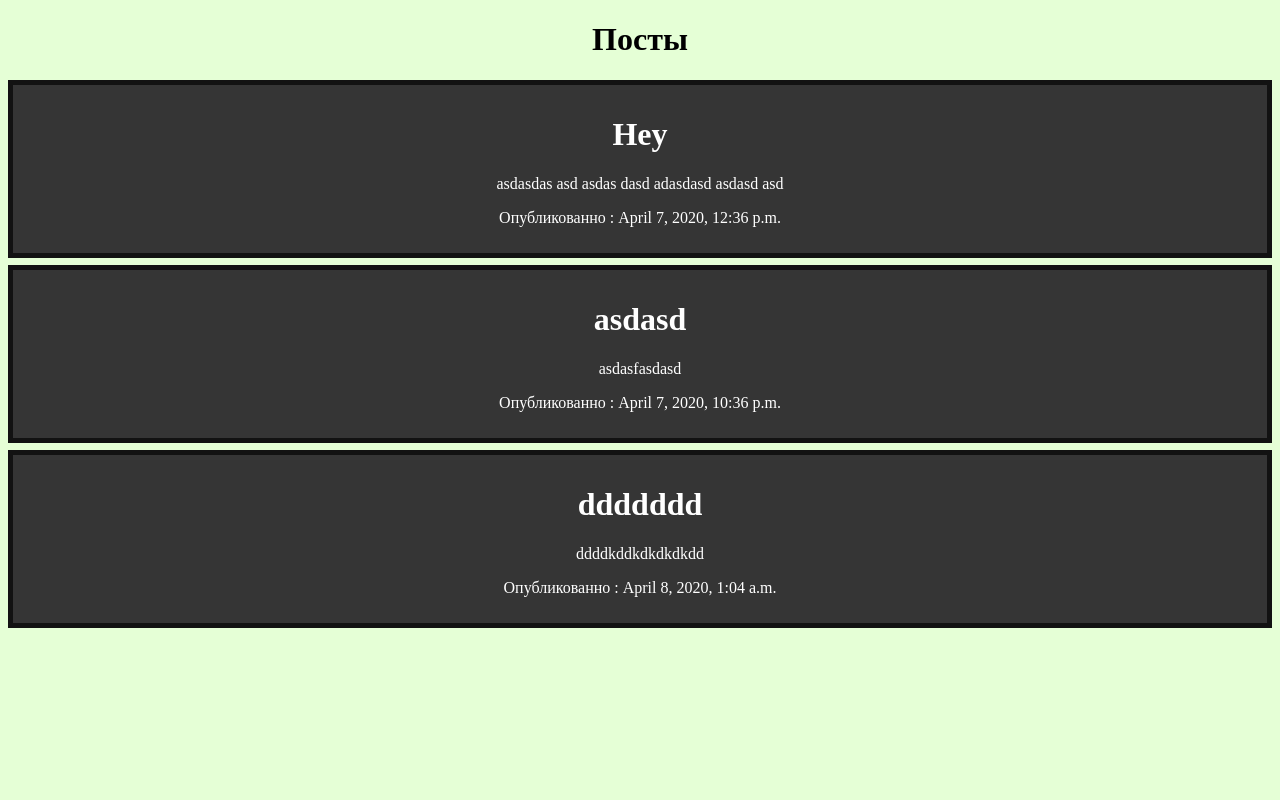
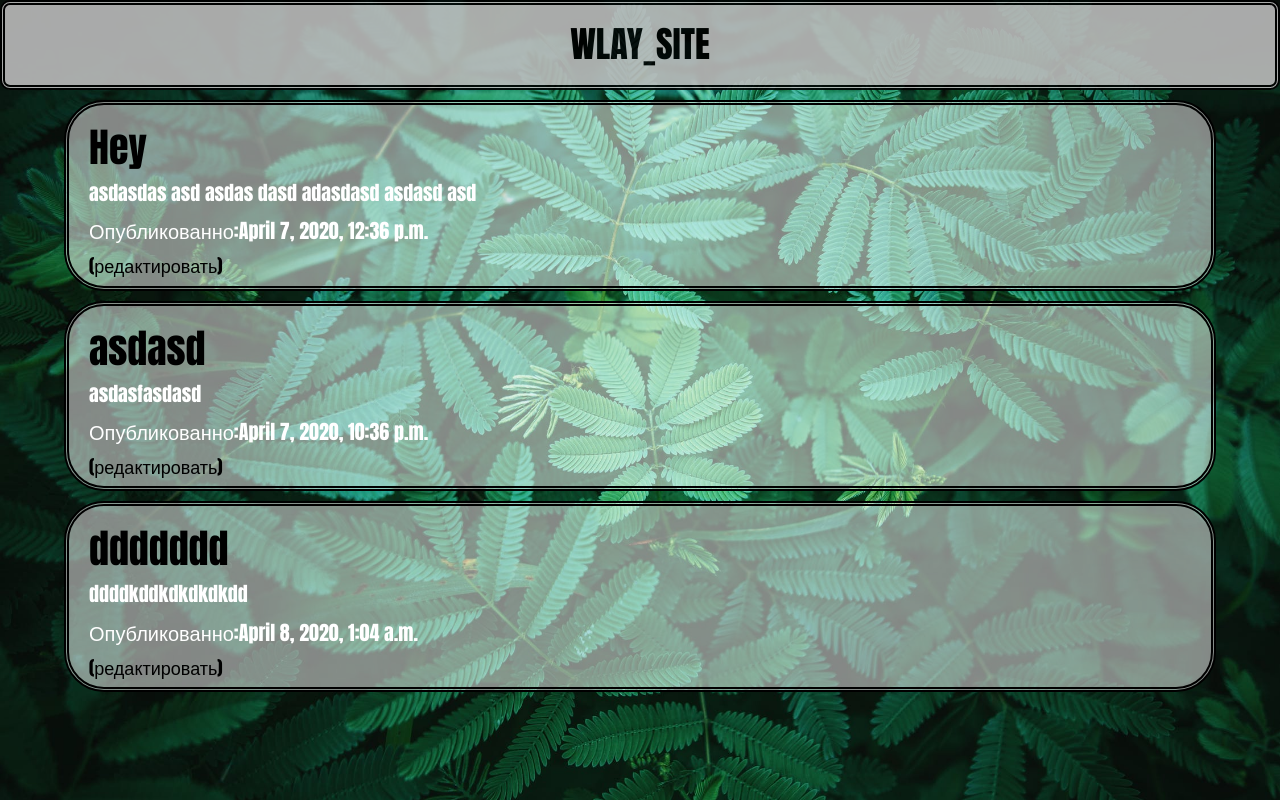
Before and after one commit to wlay-007/blog-app, a Django app: page / in a window 1280 px wide. Run offline with Django 3.2, Linux system fonts and the light colour scheme; data comes from the database, SQL or seed files in the repository; some libraries are stand-ins or nearby versions.

Commit message:
Modified templates to display posts from database.

```diff
--- /dev/null
+++ b/blog/static/blog/style.css
@@ -0,0 +1,46 @@
+* {
+    box-sizing: border-box;
+    padding: 0;
+    margin: 0;
+}
+
+body, html{
+    background-image: url('picture.jpg');
+    background-size: cover;
+    font-size: 62.5%;
+}
+p {
+    color: white;
+}
+
+.name1 {
+    font-family: Impact, fantasy;/* Поля вокруг текста */
+    background-color: rgba(255, 255, 255, 0.5); /* Цвет фона */
+    font-size: 2rem;
+    border: 5px double black;
+    width: 90%;
+    padding: 0 0 0 2rem;
+    margin: 1rem auto;
+    border-radius: 4rem;
+}
+
+h2 a{
+    font-size: 4rem;
+    color: rgb(0, 0, 0);
+}
+
+.header {
+    text-align: center;
+    padding: 2rem;
+    color: rgb(0, 0, 0);
+    font-family: Impact, fantasy; /* Поля вокруг текста */
+    background: #bbbbbb; /* Цвет фона */
+    width: 100%;
+    border: 5px double rgb(0, 0, 0);
+    opacity: 90%;
+    border-radius: 1rem;
+    margin: 0 auto ; /* Выравниваем слой по центру */
+
+}
+h4 a{
+    color: rgb(0, 0, 0);
--- a/blog/templates/blog/post_list.html
+++ b/blog/templates/blog/post_list.html
@@ -1,29 +1,27 @@
+{% load static %}
 <!DOCTYPE html>
 <html lang="en">
-  <head>
-    <title>{{ title }}</title>
-    <style>
-      .outline {
-       border: 5px solid rgba(0, 0, 0, 0.651);
-       padding: 0 20px;
-      }
-      .outline {
-       background: #353535; /* Цвет фона */
-       color: white; /* Цвет текста */
-       padding: 10px; /* Поля вокруг текста */
-       margin-bottom: 7px; /* Отступ снизу */
-    </style>
-  </head>
-  <center><h1>Посты</h1></center>
-  <body style="background: #e5ffd6;">
-    {%for post in posts%}
-    <center>
-      <div class="outline">
-        <h1>{{ post.title }}</h1>
-        <p>{{ post.text|linebreaksbr }}</p>
-        <p>Опубликованно : {{ post.published_date }}</p>
-      </div>
-    </center>
+
+<head>
+  <meta charset="UTF-8" />
+  <meta name="viewport" content="width=device-width, initial-scale=1.0" />
+  <link rel="stylesheet" href="//maxcdn.bootstrapcdn.com/bootstrap/3.2.0/css/bootstrap.min.css">
+  <link rel="stylesheet" href="//maxcdn.bootstrapcdn.com/bootstrap/3.2.0/css/bootstrap-theme.min.css">
+  <link rel="stylesheet" href="{% static 'blog/style.css' %}">
+  <title>Главное меню</title>
+</head>
+
+<body>
+  <div>
+    <h1 class="header">WLAY_SITE</h1>
+    {%for post in posts %}
+    <div class="name1">
+      <h2><a href="">{{ post.title }}</a></h2>
+      <p>{{ post.text|linebreaksbr }}</p>
+      <p>Опубликованно:{{ post.published_date }}</p>
+      <h4><a href="/admin">(редактировать)</a></h4>
+    </div>
     {%endfor%}
-  </body>
+</body>
+
 </html>
```
Also changed, not shown: blog/static/blog/picture.jpg (added).
